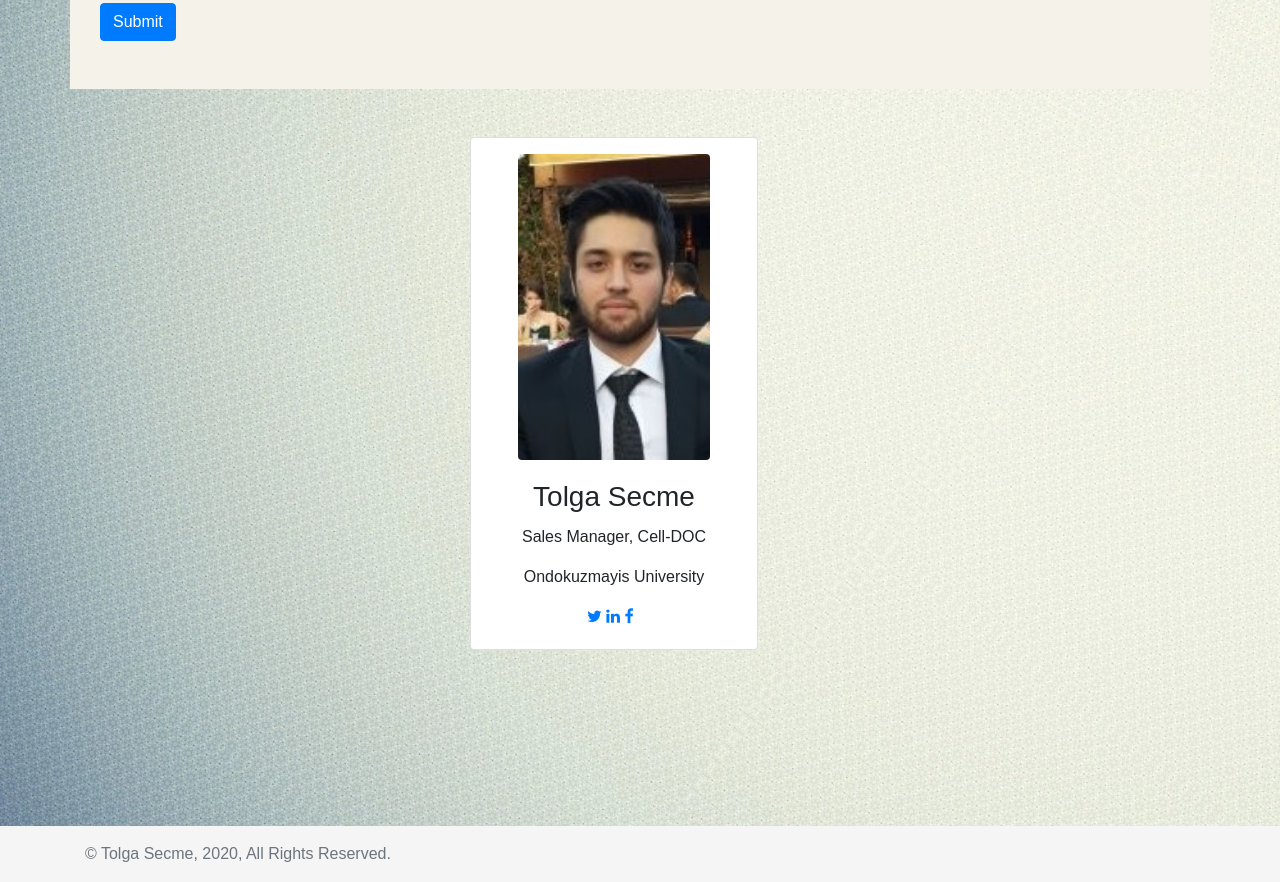
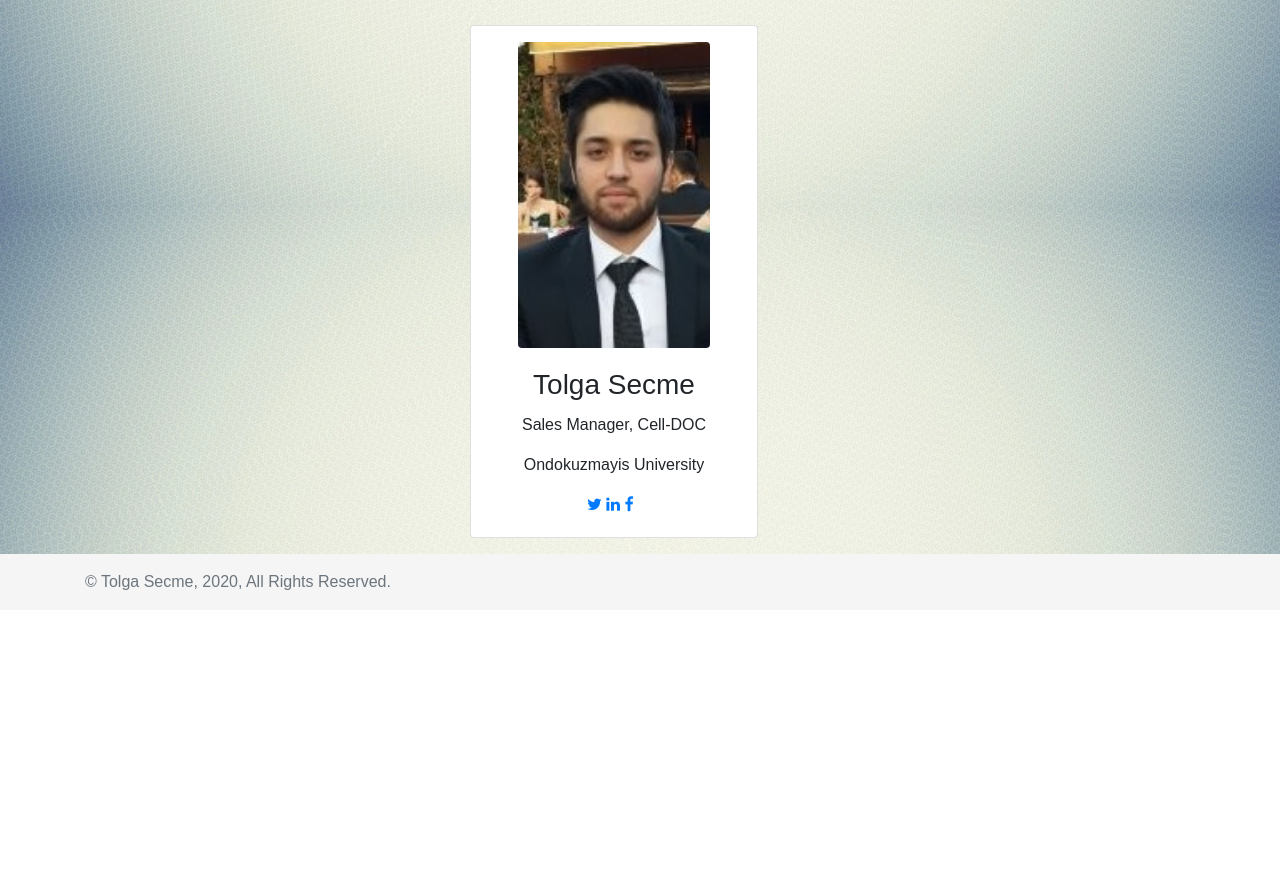
Before and after one commit to TolgaS92/Responsive-Portfolio, a plain HTML site: page contact.html in a window 1280 px wide. Shown: the part 594-1476 px from the top of the page. After the commit the page ends 1204 px from the top, so only its background shows below. Drawn offline with nearby package versions, Linux system fonts and the light colour scheme; files that its build step writes are made by us from their sources; files whose address does not match are found by name.

Commit message:
sticky footerfixed

```diff
--- a/contact.html
+++ b/contact.html
@@ -1,5 +1,5 @@
 <!doctype html>
-<html lang="en">
+<html lang="en" class="h-100">
 
 <head>
 
@@ -15,7 +15,7 @@
     <title>Tolga Secme - Portfolio</title>
 </head>
 
-<body>
+<body class="d-flex flex-column h-100">
     <header>
         <nav class="navbar navbar-expand-lg navbar-dark bg-dark">
             <a class="navbar-brand" href="../2-Responsive-Portfolio/index.html">
@@ -37,10 +37,10 @@
             </div>
         </nav>
     </header>
-    <div class="push"></div>
-    <div class="container mt-3 mb-5">
+    <main class="flex-shrink-0">
+        <div class="container mt-3 mb-3">
             <div class="row cntbx">
-            <div class="col-sm-12 mt-3 mb-5">
+                <div class="col-sm-12 mt-3 mb-3">
                     <div class="container">
                         <div class="row">
                             <div class="col-sm-12">
@@ -80,7 +80,8 @@
                                 <p class="card-text text-center job-des">Sales Manager, Cell-DOC</p>
                                 <p class="card-text text-center">Ondokuzmayis University</p>
                                 <div class="ml-5 pl-5">
-                                <a href="http://twitter.com/tolgascme" target="_blank"><i class="fa fa-twitter"></i></a>
+                                    <a href="http://twitter.com/tolgascme" target="_blank"><i
+                                            class="fa fa-twitter"></i></a>
                                     <a href="https://www.linkedin.com/in/tolga-se%C3%A7me-a8a9a6104/" target="_blank"><i
                                             class="fa fa-linkedin"></i></a>
                                     <a href="http://www.facebook.com/tolga.secme" target="_blank"><i
@@ -93,8 +94,8 @@
                 </div>
             </div>
         </div>
-    <div class="push"></div>
-    <footer class="footer mt-5 py-3">
+    </main>
+    <footer class="footer py-3">
         <div class="container">
             <span class="text-muted">&copy; Tolga Secme, 2020, All Rights Reserved.</span>
         </div>
--- a/css/style.css
+++ b/css/style.css
@@ -2,7 +2,7 @@
 body {
     font-size: 16px;
     background: url('../images/best.jpg');
-    background-repeat: no-repeat;
+    background-repeat: repeat;
     background-size: cover;
     font-family: 'Oxygen', sans-serif;
   }
@@ -57,15 +57,15 @@ h2 {
 .cntbx {
   background-color: rgb(245, 242, 233);
 }
-.push {
-  height: 10vh;
-}
+
 /** END CONTENT**/
 
 /**FOOTER**/
 .footer {
   margin-top: auto;
   background-color: #f5f5f5;
+  width: auto;
+  padding: 0 15px;
 }
 
 .footer > .container {
```
Also changed, not shown: index.html (+7 -10 lines), portfolio.html (+7 -6 lines). Lines whose indentation alone changed are shown as unchanged.
